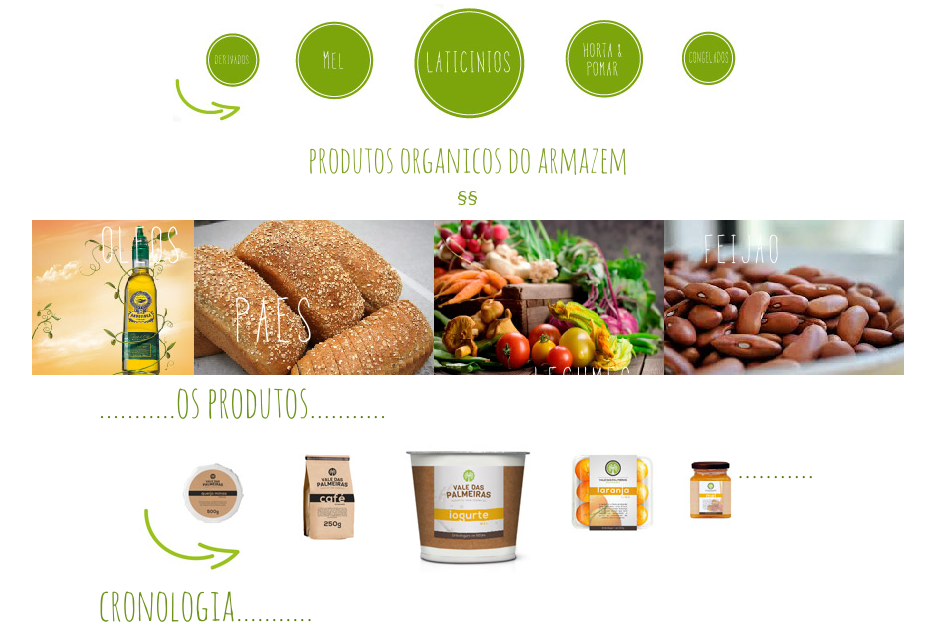
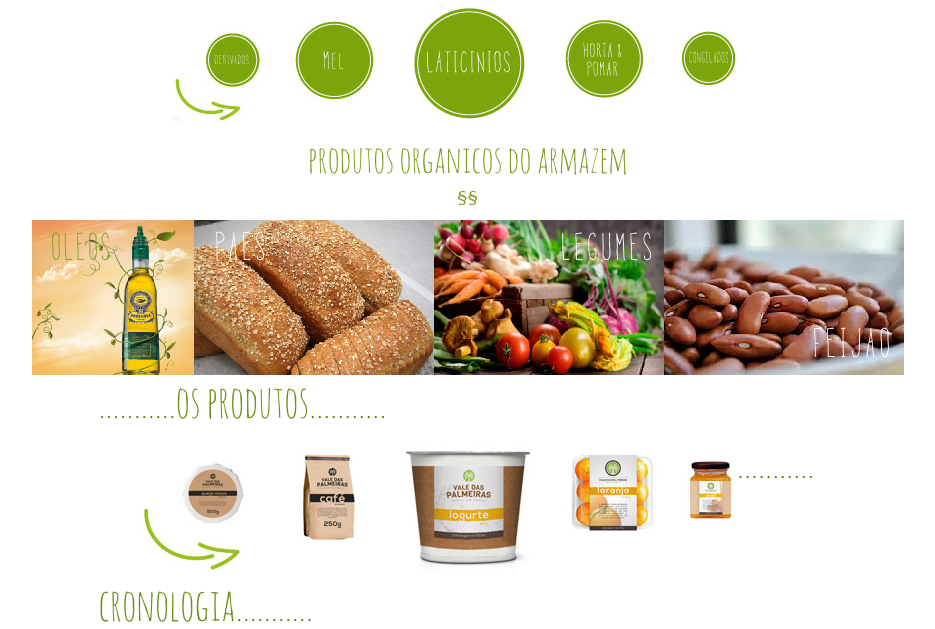
Before and after one commit to danilomasato/vp, a PHP site: page /armazen.php in a window 1280 px wide. Shown: the part 1020-1649 px from the top of the page, without its empty margins (172-1107 px from the left). Run offline with PHP 8.4, Linux system fonts and the light colour scheme.

Commit message:
armazen thumbs finish

```diff
--- a/armazen.php
+++ b/armazen.php
@@ -89,7 +89,7 @@
 								<a href="javascript:;">
 									<img src="assets/img/oleo.jpg" alt="">
 									<div class="mask firstMask">
-										<span class="marca"> OLEOS </span>
+										<span class="marca oleos"> OLEOS </span>
 									</div>
 								</a>
 							</li>
@@ -97,7 +97,7 @@
 								<a href="javascript:;">
 									<img src="assets/img/paes.jpg" alt="">
 									<div class="mask">
-										<span class="fazenda"> PAES </span>
+										<span class="fazenda paes"> PAES </span>
 									</div>
 								</a>
 							</li>
@@ -105,7 +105,7 @@
 								<a href="javascript:;">
 									<img src="assets/img/legumes.jpg" alt="">
 									<div class="mask">
-										<span class="armazem"> LEGUMES </span>
+										<span class="armazem legumes"> LEGUMES </span>
 									</div>
 								</a>
 							</li>
@@ -113,7 +113,7 @@
 								<a href="javascript:;">
 									<img src="assets/img/feijao.jpg" alt="">
 									<div class="mask">
-										<span class="blog"> FEIJAO </span>
+										<span class="blog feijao"> FEIJAO </span>
 									</div>
 								</a>
 							</li>
--- a/assets/css/layout/_structure.scss
+++ b/assets/css/layout/_structure.scss
@@ -542,6 +542,29 @@ Nav
 	height: 155px;
 }
 
+#armazen .organic-products #nav-thumb > li > a > .firstMask > .oleos {
+	color: $green;
+	font-size: 30px;
+	margin: 22px 0px 0px 20px;
+}
+
+#armazen .organic-products #nav-thumb > li:hover > a > .firstMask > .oleos { color: #fff; }
+
+#armazen .organic-products #nav-thumb > li > a > .mask > .paes {
+    margin: 22px 0px 0px 22px;
+    font: normal 31px/10px "gon", Arial;
+}
+
+#armazen .organic-products #nav-thumb > li > a > .mask > .legumes {
+    margin: 22px 0px 0px 128px;
+    font: normal 30px/10px "gon", Arial;
+}
+
+#armazen .organic-products #nav-thumb > li > a > .mask > .feijao {
+	margin: 103px 0px 0px 150px;
+    font: normal 32px/40px "gon", Arial;
+}
+
 #armazen .business-hours {
     margin: -210px 0 0 0;
     height: 230px;
```
Also changed, not shown: assets/css/application.css, 1 other file.
